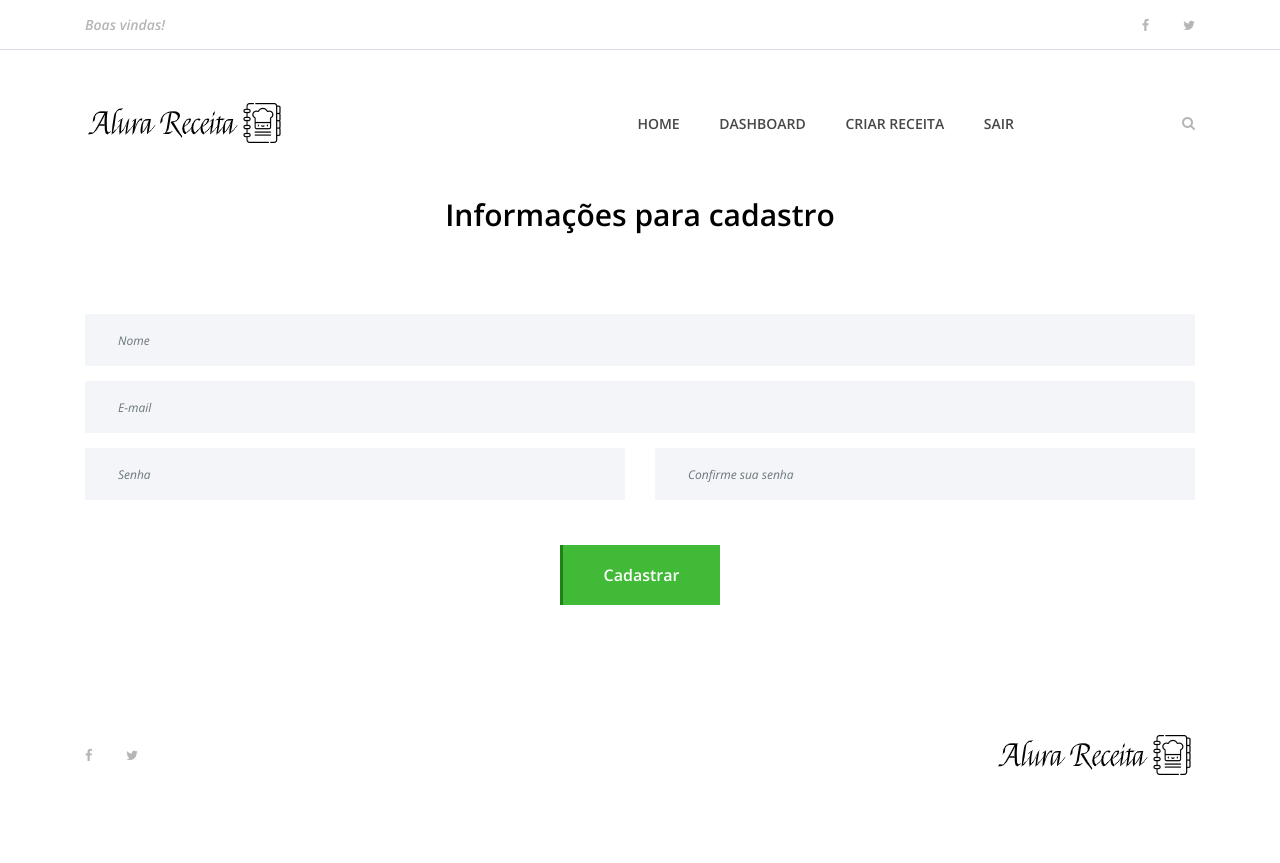
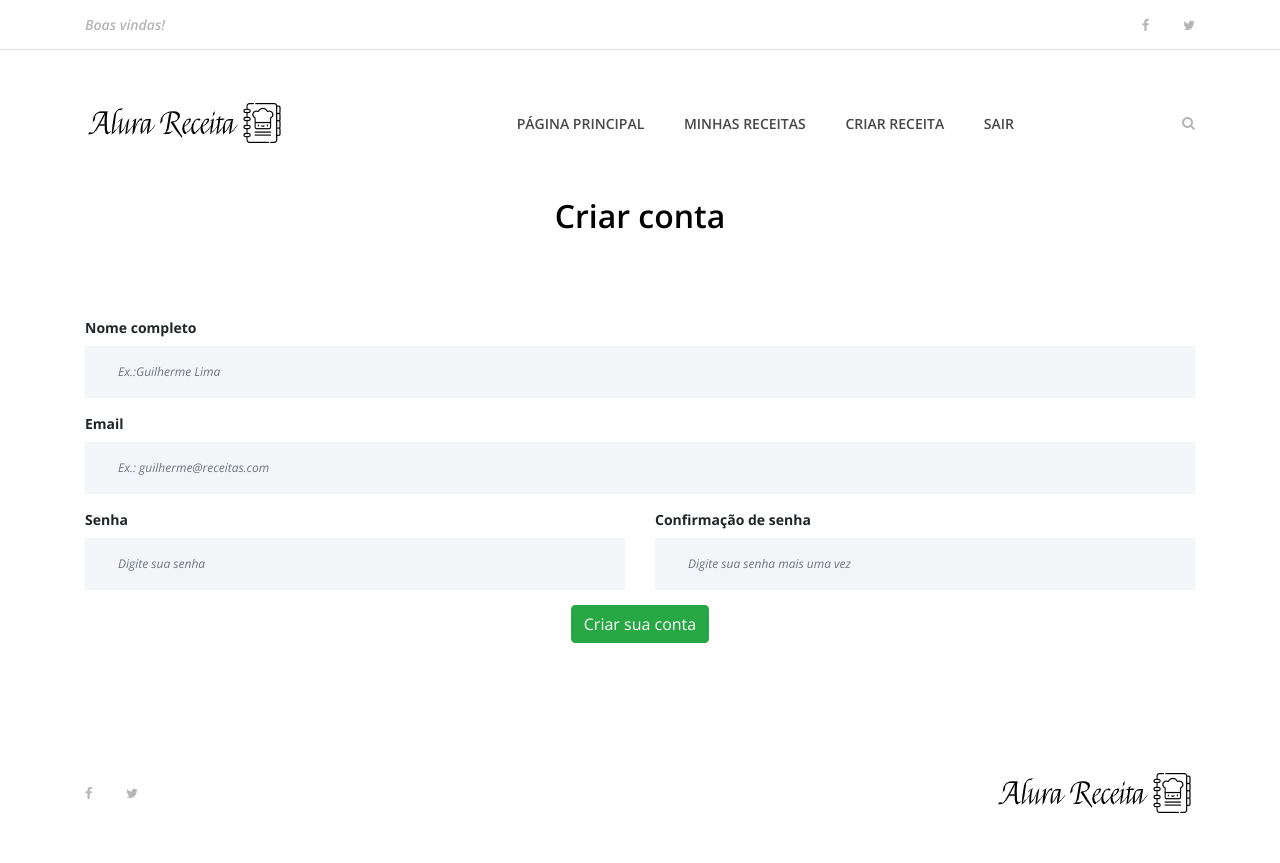
Before and after one commit to guilhermeonrails/alura_receitas_pt3, a Django app: page /usuarios/cadastro in a window 1280 px wide. Before the commit the page ends 775 px from the top, so only its background shows below. Run offline with Django 3.2, Linux system fonts and the light colour scheme; the visitor is signed in with stand-in values (Sample User, id 1); some libraries are stand-ins or nearby versions.

Commit message:
projeto final

```diff
--- /dev/null
+++ b/templates/partials/_alertas.html
@@ -0,0 +1,7 @@
+{% if messages %}
+{% for message in messages %}
+  <div class="alert alert-{{ message.tags }}">
+   {{ message }}
+  </div>
+{% endfor %}
+{% endif %}
--- a/templates/partials/_menu.html
+++ b/templates/partials/_menu.html
@@ -58,12 +58,12 @@
                             <div class="classynav">
                                 <ul>
                                 {% if user.is_authenticated %}
-                                    <li><a href="{% url 'index' %}">home</a></li>
-                                    <li><a href="{% url 'dashboard'%}">dashboard</a></li>
+                                    <li><a href="{% url 'index' %}">Página principal</a></li>
+                                    <li><a href="{% url 'dashboard'%}">minhas receitas</a></li>
                                     <li><a href="{% url 'form_receita' %}">criar receita</a></li>
                                     <li><a href="{% url 'logout' %}">sair</a></li>
                                 {% else %}
-                                    <li><a href="{% url 'cadastro' %}">cadastro</a></li>
+                                    <li><a href="{% url 'cadastro' %}">criar conta</a></li>
                                     <li><a href="{% url 'login' %}">login</a></li>
                                 {% endif %}
                                 </ul>
--- a/templates/usuarios/cadastro.html
+++ b/templates/usuarios/cadastro.html
@@ -17,11 +17,11 @@
         <div class="row">
             <div class="col-12">
                 <div class="section-heading">
-                    <h3>Informações para cadastro</h3>
+                    <h2>Criar conta</h2>
                 </div>
             </div>
         </div>
-
+        {% include 'partials/_alertas.html'%}
         <div class="row">
             <div class="col-12">
                 <div class="contact-form-area">
@@ -29,19 +29,23 @@
                             {% csrf_token %}
                         <div class="row">
                             <div class="col-12 col-lg-12">
-                                <input type="text" class="form-control" name="nome" placeholder="Nome">
+                                <label for="nome_receita"><b>Nome completo</b></label>
+                                <input type="text" class="form-control" name="nome" placeholder="Ex.:Guilherme Lima" required>
                             </div>
                             <div class="col-12 col-lg-12">
-                                <input type="email" class="form-control" name="email" placeholder="E-mail">
+                                <label for="email"><b>Email</b></label>
+                                <input type="email" class="form-control" name="email" placeholder="Ex.: guilherme@receitas.com" required>
                             </div>
                             <div class="col-12 col-lg-6">
-                                <input type="password" class="form-control" name="password" placeholder="Senha">
+                                <label for="password"><b>Senha</b></label>
+                                <input type="password" class="form-control" name="password" placeholder="Digite sua senha" required>
                             </div>
                             <div class="col-12 col-lg-6">
-                                <input type="password" class="form-control" name="password2" placeholder="Confirme sua senha">
+                                <label for="password2"><b>Confirmação de senha</b></label>
+                                <input type="password" class="form-control" name="password2" placeholder="Digite sua senha mais uma vez" required>
                             </div>
                             <div class="col-12 text-center">
-                                <button class="btn delicious-btn mt-30" type="submit">Cadastrar</button>
+                                <button class="btn btn-success" type="submit">Criar sua conta</button>
                             </div>
                         </div>
                     </form>
--- a/usuarios/views.py
+++ b/usuarios/views.py
@@ -1,6 +1,6 @@
 from django.shortcuts import render, redirect, get_list_or_404, get_object_or_404
 from django.contrib.auth.models import User
-from django.contrib import auth
+from django.contrib import auth, messages
 from receitas.models import Receita
 from django.conf import settings
 
@@ -13,39 +13,46 @@ def cadastro(request):
         # validando senhas
         if password == password2:
             # verificando se o usuário já está cadastrado
-            if User.objects.filter(username=nome).exists():
-                print('Email já cadastrado')
+            if User.objects.filter(email=email).exists():
+                messages.error(request, 'Email já cadastradado. Por favor utilize outro email')
+                print('email já cadastrado')
                 return redirect('cadastro')
             else:
                 user = User.objects.create_user(username=nome, email=email, password=password)
                 user.save()
+                messages.success(request, 'Cadastro realizado com sucesso')
                 return redirect('login')
         else:
-            print('Senhas diferentes')
+            messages.error(request, 'As senhas não conferem')
         return redirect('cadastro')
     else:
         return render(request, 'usuarios/cadastro.html')
 
 def login(request):
     if request.method == 'POST':
-        nome = request.POST['nome']
+        email = request.POST['email']
         senha = request.POST['senha']
-        user = auth.authenticate(request, username=nome, password=senha)
-        v = user is not None
-        print(v)
-        if user is not None:
-            auth.login(request, user)
-            print('login realizado com sucesso')
-            return redirect('dashboard')
+        if email== "" or senha == "":
+            messages.error(request, 'O campos email e senha precisam ser preenchidos')
         else:
-            print('\nAlgo errado não estava certo!\n')
-            redirect('login')
+            if User.objects.filter(email=email).exists():
+                nome = User.objects.filter(email=email).values_list('username',flat=True).get()
+                user = auth.authenticate(request, username=nome, password=senha)
+                if user is not None:
+                    auth.login(request, user)
+                    print('login realizado com sucesso')
+                    return redirect('dashboard')
+                else:
+                    messages.error(request, 'Email ou senha não estão corretos')
+                    redirect('login')
+            else:
+                messages.error(request, 'Email não encontrado')
+                redirect('login')
     return render(request,'usuarios/login.html')
 
 
 def logout(request):
     auth.logout(request)
-    print('Logout realizado com sucesso')
     return redirect('index')
 
 def dashboard(request):
@@ -59,7 +66,6 @@ def dashboard(request):
 
 def form_receita(request):
     if request.method == 'POST':
-        user = get_object_or_404(User, pk=request.user.id)
         nome_receita = request.POST['nome_receita']
         ingredientes = request.POST['ingredientes']
         modo_preparo = request.POST['modo_preparo']
@@ -67,10 +73,10 @@ def form_receita(request):
         rendimento = request.POST['rendimento']
         categoria = request.POST['categoria']
         foto_receita = request.FILES['foto_receita']
+        user = get_object_or_404(User, pk=request.user.id)
         receita = Receita.objects.create(pessoa=user, nome_receita=nome_receita, ingredientes=ingredientes, modo_preparo=modo_preparo, tempo_preparo=tempo_preparo, rendimento=rendimento, categoria=categoria, foto_receita=foto_receita)
         receita.save()
-        print('Receita salva com sucesso, graças a Deus')
         return redirect('dashboard')
     else:
-        print('algo deu ruim')
+
         return render(request, 'usuarios/form_receita.html')
```
Also changed, not shown: alurareceita/settings.py (+7 -0 lines), templates/usuarios/form_receita.html (+10 -9 lines), templates/usuarios/login.html (+15 -4 lines), media/fotos/11/12/2019/background-906135_640.jpg (added), media/fotos/11/12/2019/background-906135_640_2aaJ9Um.jpg (added), static/img/bg-img/foto_receita.jpg (added).
